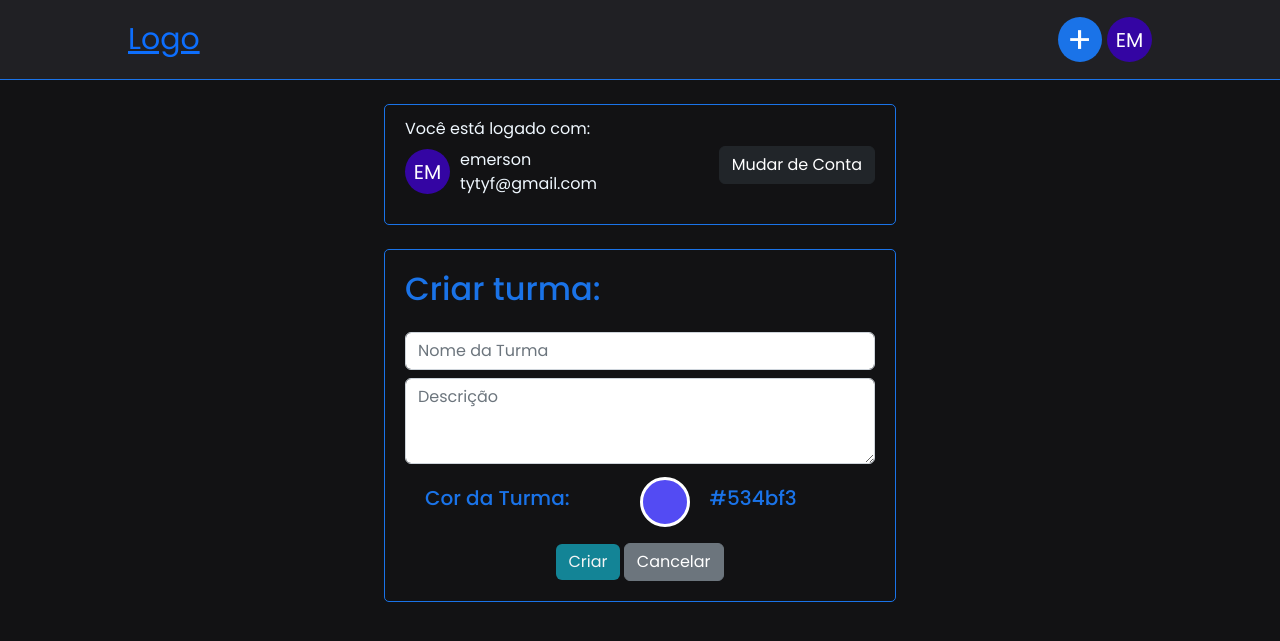
After one commit to shung9/PCC-IF, a Django app: page /turmas/criar in a window 1280 px wide. The commit adds this page. Shown: the top 641 px of the page. Run offline with Django 4.2, Linux system fonts and the light colour scheme; a user stored in the database is signed in; some libraries are stand-ins or nearby versions.

Commit message:
criação de página para criar uma nova turma

```diff
--- a/apps/turmas/urls.py
+++ b/apps/turmas/urls.py
@@ -6,4 +6,5 @@ app_name = 'turmas'
 urlpatterns = [
     path('', views.turmas, name='turmas'),
     path('participar', views.participar, name="participar"),
+    path('criar', views.criar, name="criar"),
 ]
--- a/apps/turmas/views.py
+++ b/apps/turmas/views.py
@@ -13,3 +13,8 @@ def turmas(request):
 def participar(request):
     cc = nameUser(request)
     return render(request, 'turmas/participar.html', cc)
+
+@login_required()
+def criar(request):
+    cc = nameUser(request)
+    return render(request, 'turmas/criar.html', cc)
--- a/static/css/home/style.css
+++ b/static/css/home/style.css
@@ -27,7 +27,7 @@ body
 p{color: aliceblue;}
 
 
-h1, h2, h3, h4{
+h1, h2, h3, h4, h5{
   color: var(--primary-color)
 }
 
@@ -296,3 +296,34 @@ li:hover{
   margin-left: 25%;
   color: #F3F4F4;
 }
+
+#color-input {
+  display: flex;
+  opacity: 0;
+}
+
+#pseudo-color-input {
+  border: #fff solid 3px;
+  width: 50px;
+  height: 50px;
+  border-radius: 100px;
+  cursor: pointer;
+  background-color: #534bf3;
+  margin-left: 70px;
+
+
+}
+
+.corInput{
+  margin-left: 20px;
+  margin-top: 5px;
+  display: grid;
+  grid-template-columns: repeat(2, 1fr);
+  display: flex;
+  align-items : center;
+  text-align: center;
+}
+
+.corInput .TtlH5{
+  margin-left: -30px;
+}
--- a/templates/sidebar.html
+++ b/templates/sidebar.html
@@ -39,7 +39,7 @@
     <div class="dropleft">
         <button class="add" class="btn btn-secondary dropdown-toggle" type="button" id="dropdownMenuButton" data-toggle="dropdown" aria-haspopup="true" aria-expanded="false">+</button>
           <div class="dropdown-menu" aria-labelledby="dropdownMenuButton">
-            <a class="dropdown-item" href="#">Criar nova turma</a>
+            <a class="dropdown-item" href="{% url 'turmas:criar' %}">Criar nova turma</a>
             <a class="dropdown-item" class="trigger" href="{% url 'turmas:participar' %}">Participar de uma turma</a>
         </div>
     </div>
--- /dev/null
+++ b/templates/turmas/criar.html
@@ -0,0 +1,81 @@
+{% extends 'sidebar.html' %}
+{% load static %}
+
+{% block content %}
+{% endblock %}
+
+{% block card %}
+
+<br>
+
+<div class="conta">
+        <p>Você está logado com:</p>
+            <div class="perfil">{{name}}</div>
+
+            <div class="dadosUser">
+                <p>{{user.username}}</p>
+                <p>{{user.email}}</p>
+            </div>
+
+            <div class="mudarconta">
+                <a href="{% url 'accounts:logout' %}" class="btn btn-dark">Mudar de Conta</a>
+            </div>
+</div>
+
+    <br>
+
+<div class="conta">
+    <h2>Criar turma:</h2><br>
+
+
+    <form action="">
+
+            <br>
+
+            <div class="form-group">
+                <input type="text" class="form-control" placeholder="Nome da Turma" required>
+                <br>
+                <textarea class="form-control" placeholder="Descrição" maxlength="126" rows="3"></textarea>
+                <br>
+                <div class="corInput">
+                <h5>Cor da Turma:</h5>
+                    <label for="color-input" id="pseudo-color-input"></label>
+                    <input id="color-input" type="color" onchange="mudarCor()">
+                    <h5 class="TtlH5">#534bf3</h5>
+                    </div>
+            </div>
+
+            <br><br>
+            <center>
+                <button type="submit" class="btn btn-info">Criar</button>
+                <a  class="btn btn-secondary" onclick="history.go(-1);">Cancelar</a>
+
+            </center>
+
+    </form>
+
+</div>
+
+<script>
+
+    function corInicial(){
+        mudarCor();
+    }
+
+    function mudarCor(){
+        var cor = document.querySelector("#color-input").value;
+        document.querySelector("#pseudo-color-input").style.backgroundColor = cor;
+
+        var h5 = document.querySelector(".TtlH5")
+        h5.style.color = cor;
+        h5.innerHTML = cor;
+
+
+        console.log(cor)
+    }
+
+</script>
+
+
+
+{% endblock %}
--- a/templates/turmas/participar.html
+++ b/templates/turmas/participar.html
@@ -1,5 +1,8 @@
 {% extends 'sidebar.html' %}
 {% load static %}
+
+{% block content %}
+{% endblock %}
 
 {% block card %}
 
```
Also changed, not shown: db.sqlite3.
